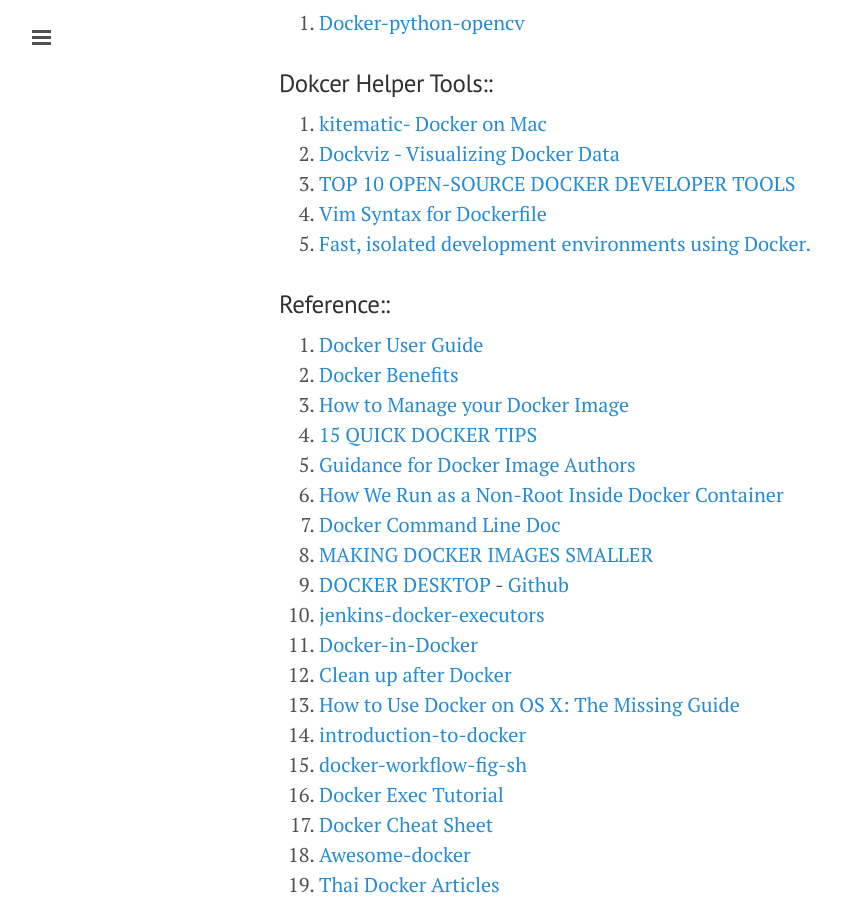
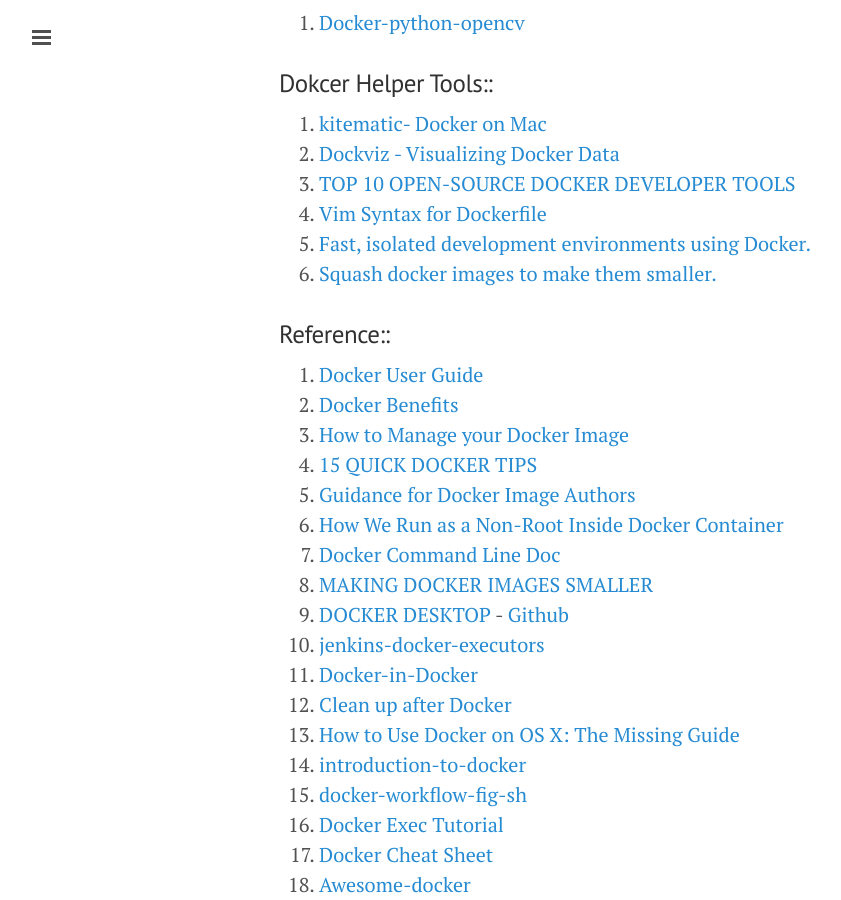
Before and after one commit to ibotdotout/ibotdotout.github.io, a Jekyll site: the page built from _posts/2014-09-11-docker.md, in a window 1280 px wide and 900 px high, scrolled down 4917 px. Shown: the whole window, without its empty margins (1-842 px from the left). Built offline with Jekyll 4.4.1, drawn with Linux system fonts in a browser that asks for light colours; Markdown is read by kramdown in place of the engine named in the settings.

Commit message:
update docker tool helper

```diff
--- a/_posts/2014-09-11-docker.md
+++ b/_posts/2014-09-11-docker.md
@@ -206,6 +206,7 @@ $ docker-compose -f production.yml
 3. [TOP 10 OPEN-SOURCE DOCKER DEVELOPER TOOLS](http://www.centurylinklabs.com/top-10-open-source-docker-developer-tools/)
 4. [Vim Syntax for  Dockerfile](https://github.com/ekalinin/Dockerfile.vim)
 5. [Fast, isolated development environments using Docker.](http://www.fig.sh)
+6. [Squash docker images to make them smaller.](https://github.com/jwilder/docker-squash)
 
 
 ### Reference::
```
